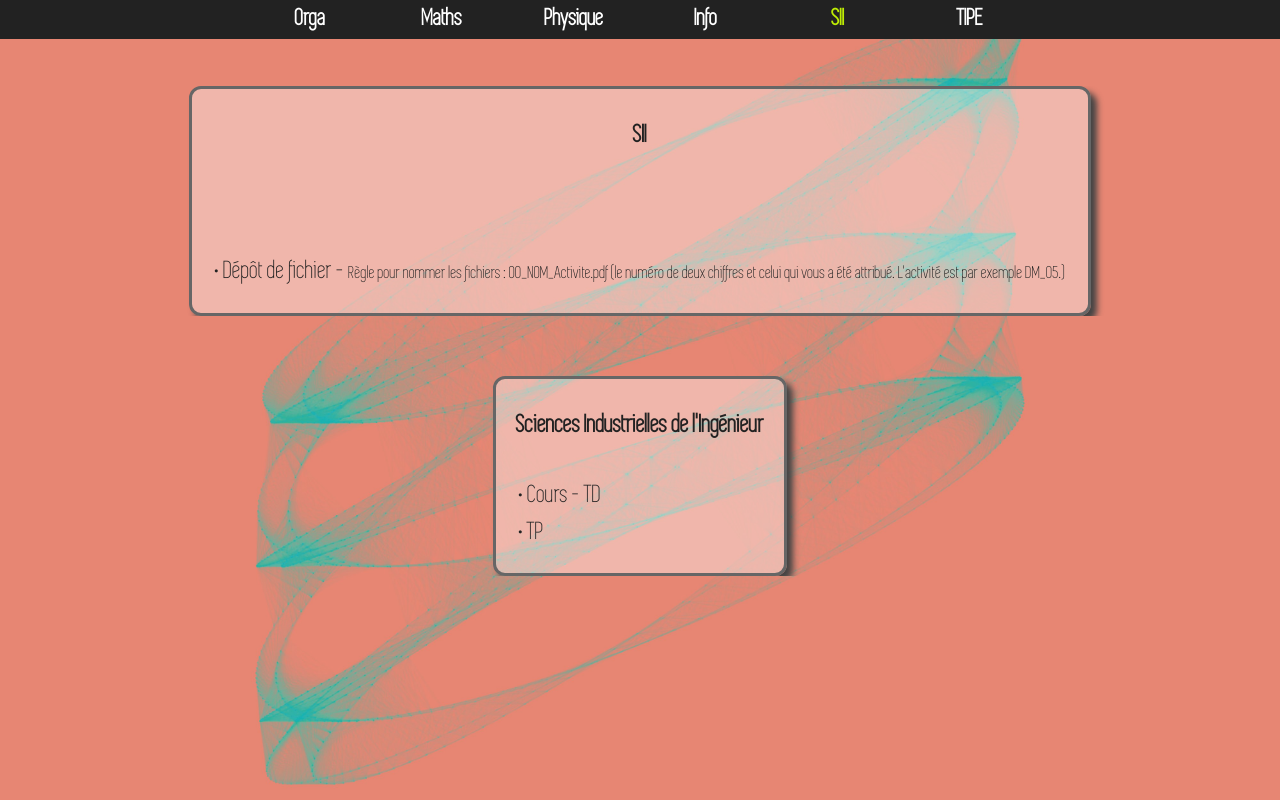
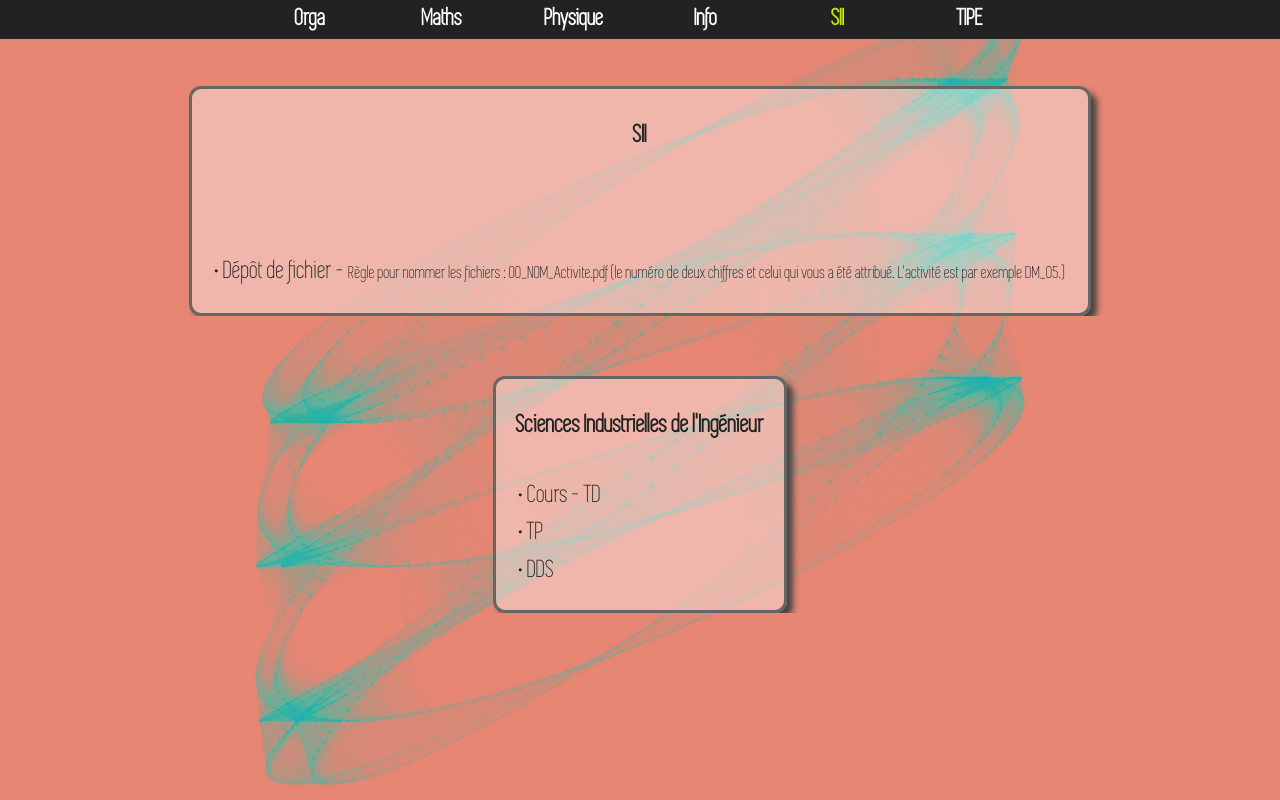
Before and after one commit to psietoilelamartin/psietoilelamartin.github.io, a plain HTML site: page sii.html in a window 1280 px wide. Drawn offline with Linux system fonts and the light colour scheme.

Commit message:
Update sii.html

```diff
--- a/sii.html
+++ b/sii.html
@@ -59,6 +59,7 @@
 	      <tbody>
 		<tr><td> &bull; <a id="math" href="sii/cours.html"> Cours - TD </a></td></tr>
 		<tr><td> &bull; <a id="math" href="sii/TP.html"> TP </a></td></tr>
+		<tr><td> &bull; <a id="math" href="sii/dds.html"> DDS </a></td></tr>
               </tbody>
 	    </table>
 	  </div>
```
